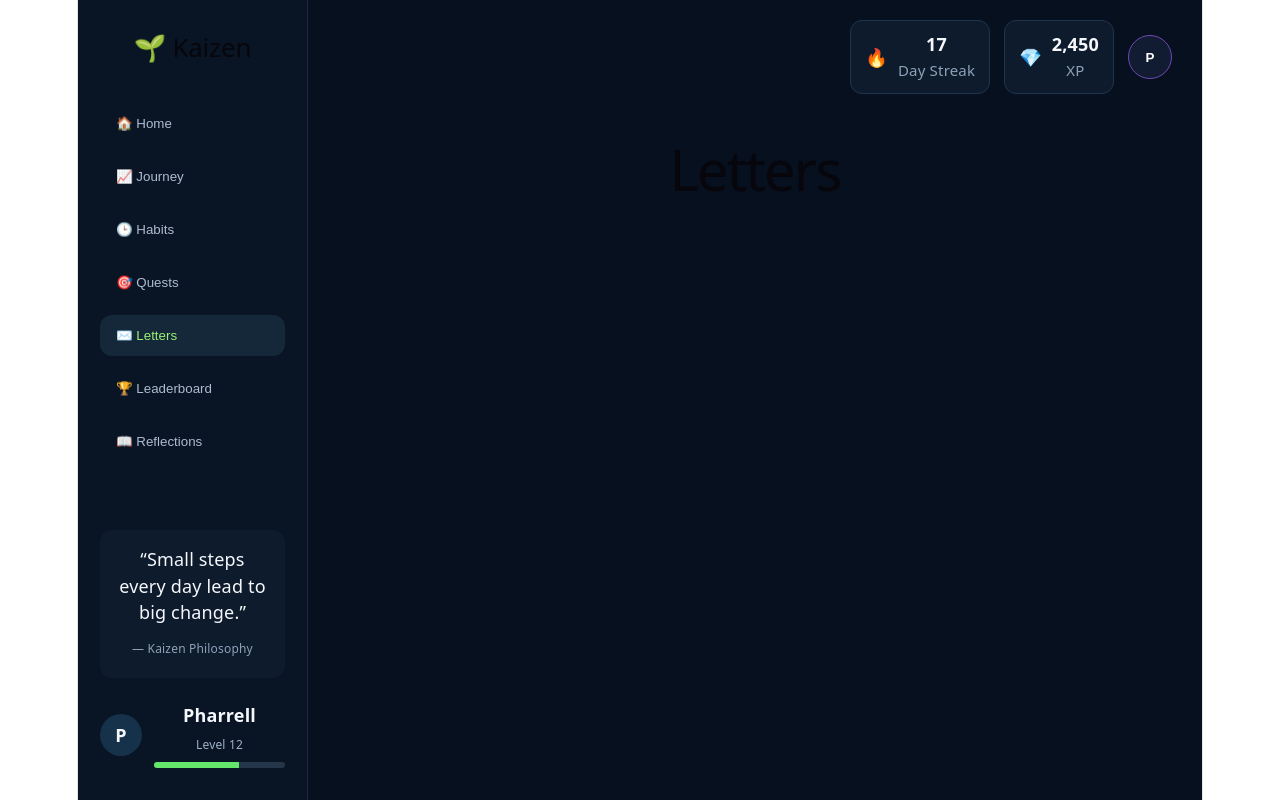
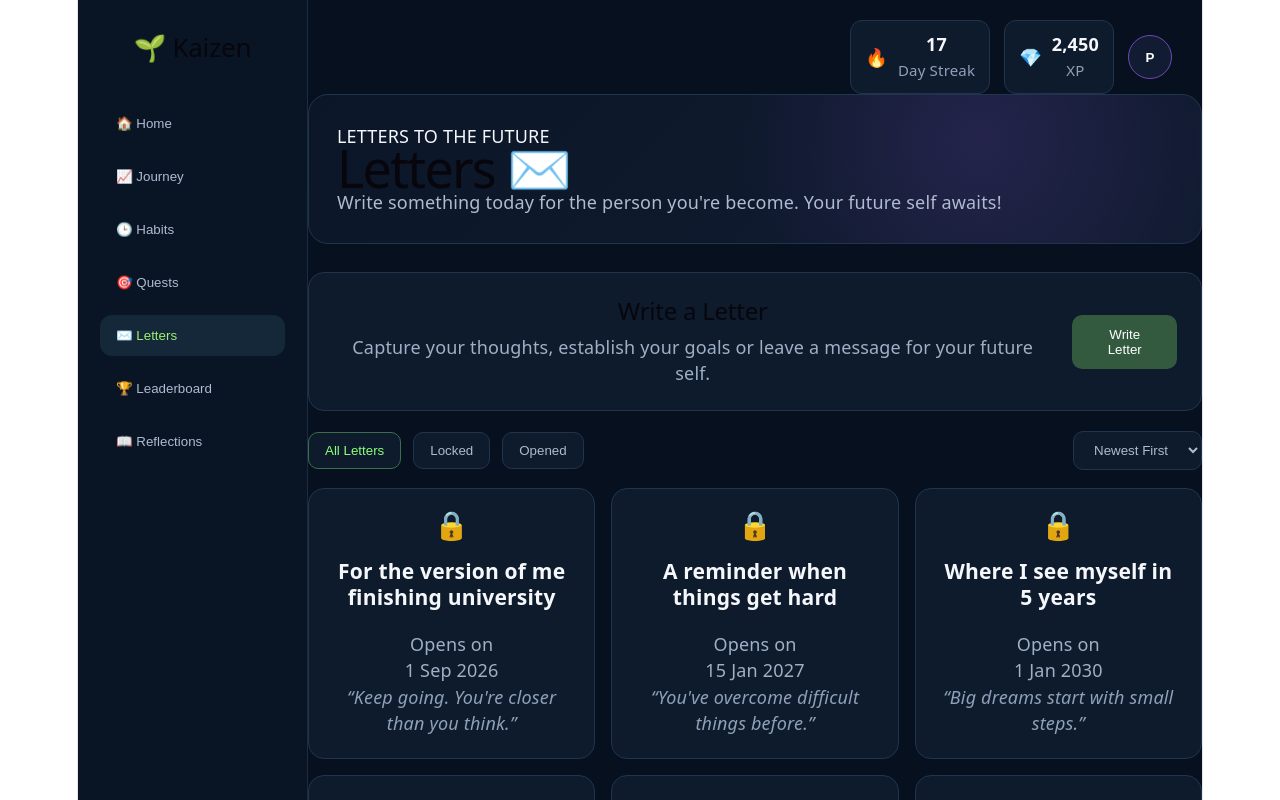
Before and after one commit to PharrellDunc/Kaizen, a React (Vite) app: page / in a window 1280 px wide. Both pictures are taken after a click on the button "✉️ Letters". Shown: the top 800 px of the page. Built offline with nearby package versions, Linux system fonts and the light colour scheme.

Commit message:
Finshed LettersPage MVP

```diff
--- a/src/App.tsx
+++ b/src/App.tsx
@@ -5,6 +5,7 @@ import FocusCard from './components/FocusCard';
 import JourneyPage from './pages/JourneyPage';
 import HabitPage from './pages/HabitPage';
 import QuestPage from './pages/QuestPage';
+import LettersPage from './pages/LettersPage';
 
 
 function App() {
@@ -196,12 +197,7 @@ task={[
 
 {currentPage === "quests" && <QuestPage />}
 
-{currentPage === "letters" && (
-  <main className="dashboard">
-    <h1>Letters</h1>
-  </main>
-)}
-
+{currentPage === "letters" && <LettersPage />}
 {currentPage === "leaderboard" && (
   <main className="dashboard">
     <h1>Leaderboard</h1>
--- /dev/null
+++ b/src/components/LetterCard.tsx
@@ -0,0 +1,34 @@
+interface LetterCardProps {
+title: string;
+date: string;
+locked: boolean;
+preview: string;
+}
+
+function LetterCard(props: LetterCardProps) {
+    return (
+        <div className="letter-card">
+            <div className="letter-icon">
+                {props.locked ? "🔒" : "✉️"}
+            </div>
+            <h3>{props.title}</h3>
+
+            <p className="letter-date">
+                {props.locked ? "Opens on" : "Written on"}
+                <br />
+                {props.date}
+                </p>
+
+                <p className="letter-preview">
+                    “{props.preview}”
+                </p>
+
+                {!props.locked && (
+        <button>Read Letter</button>
+      )}
+
+            </div>
+    );
+}
+
+export default LetterCard;
--- a/src/pages/HabitPage.css
+++ b/src/pages/HabitPage.css
@@ -1,3 +1,11 @@
+.habits-hero {
+padding: 28px;
+  border: 1px solid #21344d;
+  border-radius: 20px;
+  background:
+    radial-gradient(circle at 75% 30%, rgba(111, 72, 180, 0.22), transparent 35%),
+    linear-gradient(135deg, #0b1728, #111b31);
+}
 .habits-header {
   display: flex;
   justify-content: space-between;
--- /dev/null
+++ b/src/pages/LettersPage.css
@@ -0,0 +1,118 @@
+.letters-hero {
+padding: 28px;
+  border: 1px solid #21344d;
+  border-radius: 20px;
+  margin-bottom: 28px;
+  background:
+    radial-gradient(circle at 75% 30%, rgba(111, 72, 180, 0.22), transparent 35%),
+    linear-gradient(135deg, #0b1728, #111b31);
+}
+
+.letters-heading{
+    text-align:left;
+}
+
+.letters-heading h1 {
+  font-size: 52px;
+  margin: 6px 0 8px;
+}
+
+.letters-heading p {
+  color: #aebbd0;
+}
+
+
+.write-letter-card {
+  display: flex;
+  justify-content: space-between;
+  align-items: center;
+  gap: 20px;
+
+  padding: 24px;
+  margin-bottom: 20px;
+
+  background: #0d1b2d;
+  border: 1px solid #21344d;
+  border-radius: 16px;
+}
+
+.write-letter-card p {
+  color: #9fb0c6;
+}
+
+.write-letter-card button {
+  padding: 12px 18px;
+  border: none;
+  border-radius: 10px;
+  background: #33593f;
+  color: white;
+  cursor: pointer;
+}
+
+.letters-controls {
+  display: flex;
+  justify-content: space-between;
+  align-items: center;
+  margin-bottom: 18px;
+}
+
+.letter-tabs {
+  display: flex;
+  gap: 12px;
+}
+
+.letter-tabs button,
+.letter-sort {
+  padding: 10px 16px;
+  border: 1px solid #21344d;
+  border-radius: 10px;
+  background: #0d1b2d;
+  color: #aebbd0;
+}
+
+.letter-tabs .active {
+  color: #8cff76;
+  border-color: #3b6f4b;
+}
+
+.letters-grid {
+  display: grid;
+  grid-template-columns: repeat(3, 1fr);
+  gap: 16px;
+}
+
+.letter-card {
+  padding: 22px;
+  background: #0d1b2d;
+  border: 1px solid #21344d;
+  border-radius: 16px;
+}
+
+.letter-icon {
+  font-size: 28px;
+}
+
+.letter-date {
+  color: #9fb0c6;
+}
+
+.letter-preview {
+  color: #8fa1b8;
+  font-style: italic;
+}
+
+.letter-card button {
+  margin-top: 14px;
+  padding: 10px 14px;
+  border: none;
+  border-radius: 8px;
+  background: #16324a;
+  color: white;
+  cursor: pointer;
+}
+
+.letters-footer {
+  text-align: center;
+  margin-top: 28px;
+  color: #8fa1b8;
+}
--- /dev/null
+++ b/src/pages/LettersPage.tsx
@@ -0,0 +1,104 @@
+import "./LettersPage.css";
+import LetterCard from "../components/LetterCard";
+const letters = [
+  {
+    title: "For the version of me finishing university",
+    date: "1 Sep 2026",
+    locked: true,
+    preview: "Keep going. You're closer than you think.",
+  },
+  {
+    title: "A reminder when things get hard",
+    date: "15 Jan 2027",
+    locked: true,
+    preview: "You've overcome difficult things before.",
+  },
+  {
+    title: "Where I see myself in 5 years",
+    date: "1 Jan 2030",
+    locked: true,
+    preview: "Big dreams start with small steps.",
+  },
+  {
+    title: "A note to my current self",
+    date: "10 Aug 2026",
+    locked: false,
+    preview: "Progress over perfection.",
+  },
+  {
+    title: "Grateful for today",
+    date: "2 Aug 2026",
+    locked: false,
+    preview: "Don't forget to appreciate how far you've come.",
+  },
+  {
+    title: "Why I started",
+    date: "15 Jul 2026",
+    locked: false,
+    preview: "Discipline now, freedom later.",
+  },
+];
+
+function LettersPage() {
+    return (
+        <main className="letters-page">
+            <section className="letters-hero">
+                <div className="letters-heading">
+                    <span>LETTERS TO THE FUTURE</span>
+
+                    <h1>Letters ✉️</h1>
+
+                    <p>Write something today for the person you're become.
+                       Your future self awaits!
+                       </p>
+
+                    </div>
+
+                </section>
+
+                <section className="write-letter-card">
+                    <div>
+                        <h2>Write a Letter</h2>
+                        <p>Capture your thoughts, establish your goals or leave a
+                            message for your future self.
+                         </p>
+                        </div>
+
+                        <button>Write Letter</button>
+                    </section>
+
+                    <section className="letters-controls">
+                        <div className="letter-tabs">
+                            <button className="active">All Letters</button>
+                            <button>Locked</button>
+                            <button>Opened</button>
+                            </div>
+
+                        <select className="letter-sort">
+                            <option value="newest">Newest First</option>
+                            <option value="oldest">Oldest First</option>
+                        </select>
+                        </section>
+
+                        <section className="letters-grid">
+                            {letters.map((letter) => (
+                                <LetterCard
+                                    key={letter.title}
+                                    title={letter.title}
+                                    date={letter.date}
+                                    locked={letter.locked}
+                                    preview={letter.preview}
+                                />
+                            ))}
+                        </section>
+
+                        <p className="letters-footer">
+                            The best time to plant a tree was 20 years ago
+                            The second best time is now
+                            </p>
+
+            </main>
+
+    )
+}
+export default LettersPage;
--- a/src/pages/QuestPage.css
+++ b/src/pages/QuestPage.css
@@ -1,10 +1,10 @@
 .quest-hero {
-  padding: 26px;
+padding: 28px;
+  border: 1px solid #21344d;
   border-radius: 20px;
-  margin-bottom: 20px;
-
+  margin-bottom: 24px;
   background:
-    radial-gradient(circle at 80% 30%, rgba(111, 72, 180, 0.25), transparent 35%),
+    radial-gradient(circle at 75% 30%, rgba(111, 72, 180, 0.22), transparent 35%),
     linear-gradient(135deg, #0b1728, #111b31);
 }
 
```
